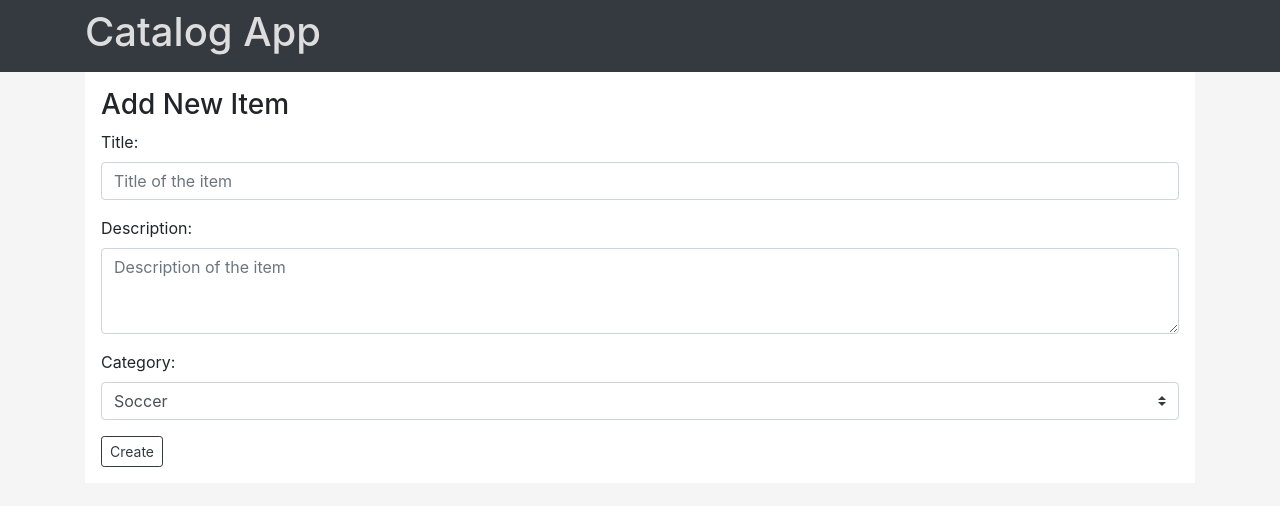
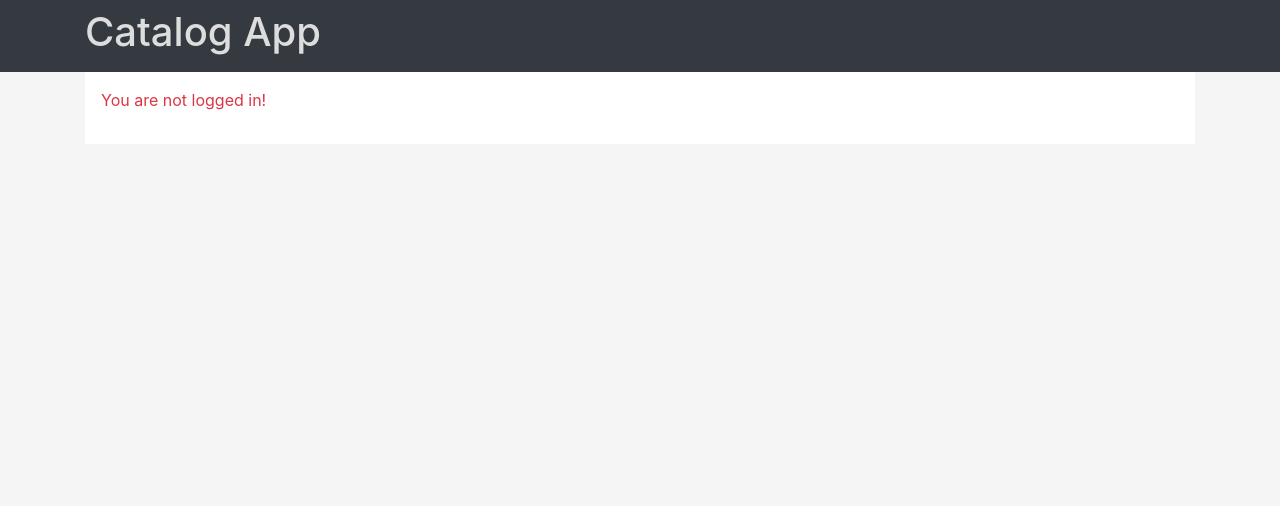
Before and after one commit to wendyfu/udacity-full-stack-web-dev, a Flask app: page /catalog/new in a window 1280 px wide. Shown: the top 506 px of the page. Run offline with Flask 2, Linux system fonts and the light colour scheme; parts of the project's set-up code (start-up, migrations or seed data) failed here and were passed over; some libraries are stand-ins or nearby versions.

Commit message:
Handle insert functionality

```diff
--- a/catalog/application.py
+++ b/catalog/application.py
@@ -1,4 +1,4 @@
-from flask import flash, Flask, g, jsonify, make_response, redirect, render_template, request, session as login_session, url_for
+from flask import flash, Flask, g, jsonify, make_response, Markup, redirect, render_template, request, session as login_session, url_for
 
 from sqlalchemy import create_engine, desc
 from sqlalchemy.orm import sessionmaker
@@ -196,6 +196,26 @@ def showItemDetails(name, title):
 #Add an item
 @app.route('/catalog/new', methods = ['GET', 'POST'])
 def newItem():
+    if 'username' not in login_session:
+        flash('You are not logged in!')
+        return render_template('newItem.html')
+
+    if request.method == 'POST':
+        category = session.query(Category).filter_by(id = request.form['category']).one()
+
+        #Check if item already exist
+        existingItem = session.query(Item).filter_by(title = request.form['title']).first()
+        if existingItem is not None:
+            flash(Markup('<div class="flash text-danger">Item %s already exist</div>' % existingItem.title))
+            return redirect(url_for('showItemDetails', name = category.name, title = existingItem.title))
+
+        newItem = Item(user_id = login_session['email'], title = request.form['title'],
+                         description = request.form['description'], category = category)
+        session.add(newItem)
+        flash(Markup('<div class="flash text-success">New item %s successfully created</div>' % newItem.title))
+        session.commit()
+        return redirect(url_for('showItemDetails', name = category.name, title = newItem.title))
+
     categories = session.query(Category)
     return render_template('newItem.html', categories = categories)
 
@@ -205,10 +225,10 @@ def editItem(title):
     item = session.query(Item).filter_by(title = title).one()
 
     if 'username' not in login_session:
-        flash('You are not logged in!')
+        flash(Markup('<div class="flash text-danger">You are not logged in!</div>'))
         return redirect(url_for('showItemDetails', name = item.category.name, title = item.title))
-    if item.user_id != login_session['user_id']:
-        flash('You have no authorization to edit this item!')
+    if item.user_id != login_session['email']:
+        flash(Markup('<div class="flash text-danger">You have no authorization to edit this item!</div>'))
         return redirect(url_for('showItemDetails', name = item.category.name, title = item.title))
   # editedRestaurant = session.query(Restaurant).filter_by(id = restaurant_id).one()
   # if request.method == 'POST':
@@ -225,10 +245,10 @@ def deleteItem(title):
     item = session.query(Item).filter_by(title = title).one()
 
     if 'username' not in login_session:
-        flash('You are not logged in!')
+        flash(Markup('<div class="flash text-danger">You are not logged in!</div>'))
         return redirect(url_for('showItemDetails', name = item.category.name, title = item.title))
     if item.user_id != login_session['user_id']:
-        flash('You have no authorization to delete this item!')
+        flash(Markup('<div class="flash text-danger">You have no authorization to delete this item!</div>'))
         return redirect(url_for('showItemDetails', name = item.category.name, title = item.title))
   # editedRestaurant = session.query(Restaurant).filter_by(id = restaurant_id).one()
   # if request.method == 'POST':
--- a/catalog/static/styles.css
+++ b/catalog/static/styles.css
@@ -29,10 +29,10 @@ nav a:hover {
 	font-style: italic;
 }
 
-.flash ul {
+ul {
 	padding: 0;
 }
 
-.flash li {
+li {
 	list-style-type: none;
 }
--- a/catalog/templates/newItem.html
+++ b/catalog/templates/newItem.html
@@ -2,6 +2,18 @@
 {% block content %}
 	<div class="row">
 		<div class="col">
+			<div class="flash text-danger">
+				{% with messages = get_flashed_messages() %}
+				{% if messages %}
+				<ul>
+					{% for message in messages %}
+					<li>{{ message }}</li>
+					{% endfor %}
+				</ul>
+				{% endif %}
+				{% endwith %}
+			</div>
+			{% if g.user %}
 				<h3>Add New Item</h3>
 				<form action="#" method = "post">
 					<div class="form-group">
@@ -29,6 +41,7 @@
 						Create
 					</button>
 				</form>
+			{% endif %}
 		</div>
 	</div>
 {% endblock %}
```
Also changed, not shown: catalog/templates/item.html (+4 -3 lines), catalog/catalog.db. Lines whose indentation alone changed are shown as unchanged.
